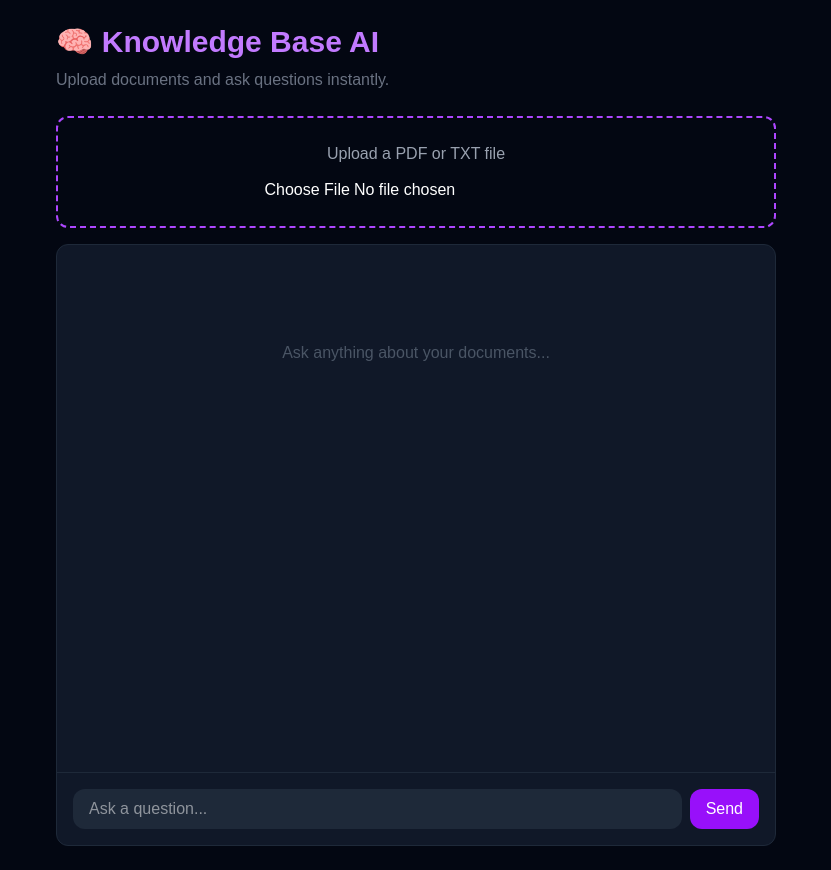
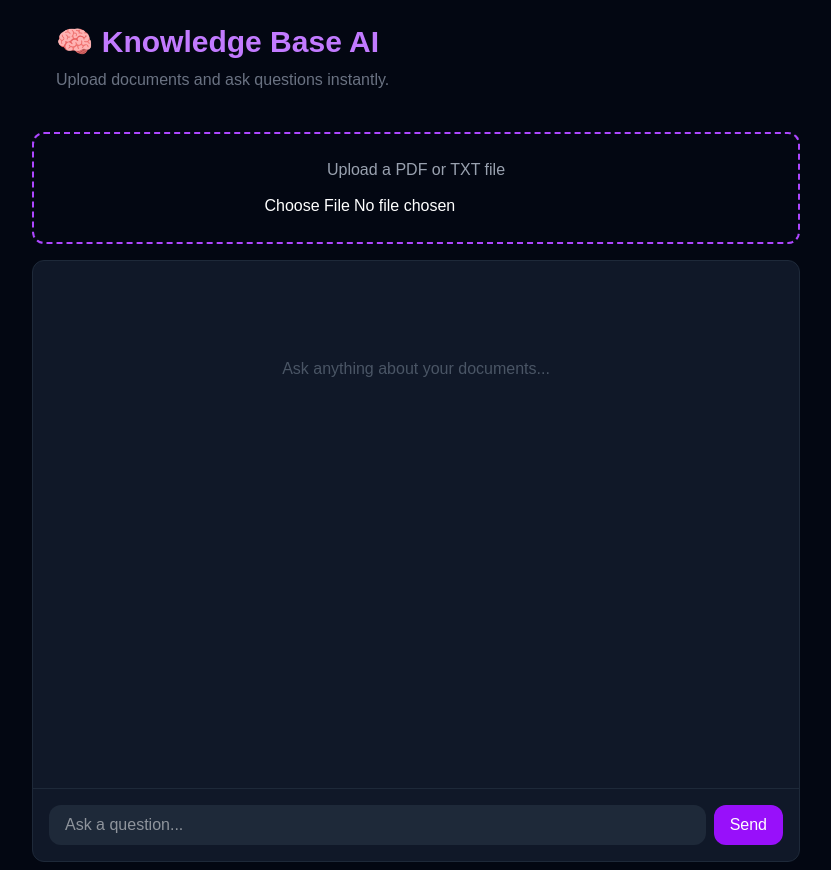
Before and after one commit to unfamousk4y/knowledge-base-ai, a Next.js app in the folder frontend/: page / in a window 1280 px wide. Shown: the whole page, without its empty margins (224-1055 px from the left). Built offline with nearby package versions, Linux system fonts and the light colour scheme.

Commit message:
UI optimization part 3

```diff
--- a/frontend/app/page.tsx
+++ b/frontend/app/page.tsx
@@ -5,14 +5,15 @@ import ChatWindow from "@/components/ChatWindow";
 export default function Home() {
 return (
 <div className="min-h-screen w-full bg-gray-950">
-<main className="text-white p-6 max-w-3xl mx-auto">
+<main className="text-white max-w-3xl mx-auto">
+    <div className="px-6 pt-6 pb-4">
 <h1 className="text-3xl font-bold text-purple-400 mb-2">
 🧠 Knowledge Base AI
 </h1>
 <p className="text-gray-500 mb-6">
 Upload documents and ask questions instantly.
 </p>
-
+</div>
 <div className="w-full mb-4">
 <FileUploader onUpload={() => {}} />
 </div>
```
